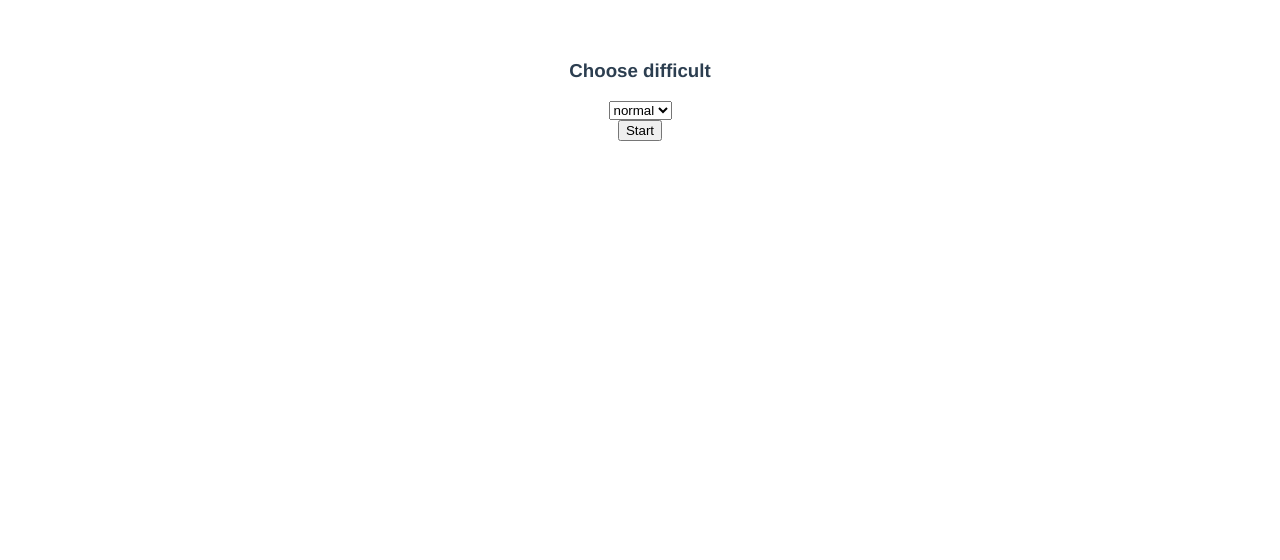
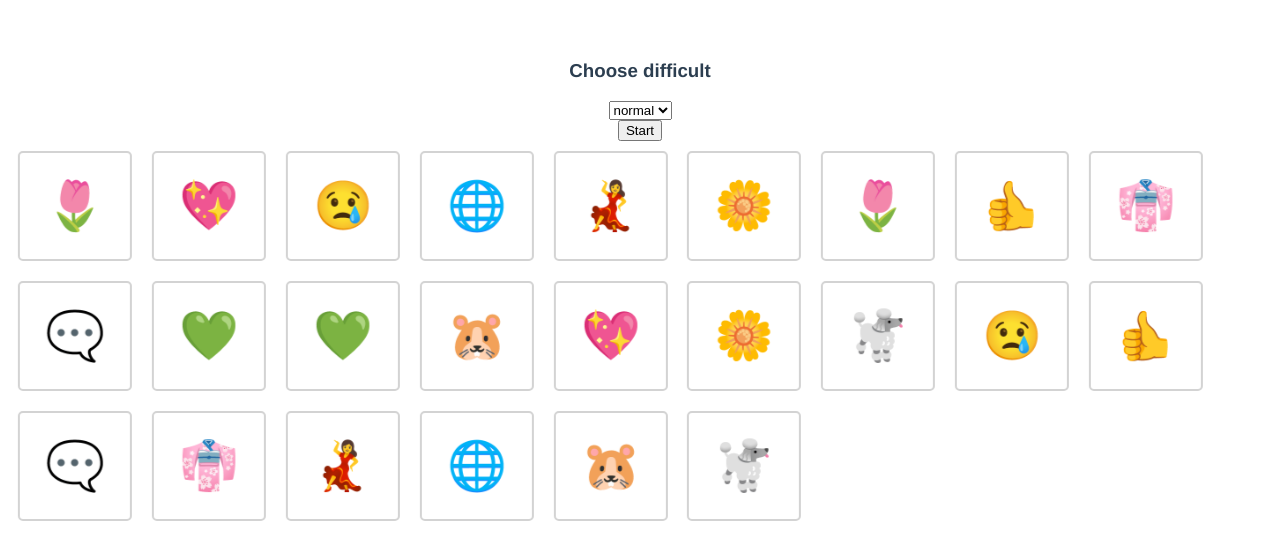
Before and after one commit to gerasimvol/memory-game, a Vue app: page / in a window 1280 px wide. Both pictures are taken after a click on the button "Start". Shown: the top 560 px of the page. Built offline with nearby package versions, Linux system fonts and the light colour scheme.

Commit message:
Add selecting logic

```diff
--- a/src/App.vue
+++ b/src/App.vue
@@ -12,11 +12,20 @@
           </option>
         </select>
       </div>
-      <button @click="generateCards()">
+      <button @click="startNewGame()">
         Start
       </button>
     </section>
-    <section class="cards"></section>
+    <section class="cards" v-if="allCards">
+      <card
+        :class="{'card_opened': card.open}"
+        v-for="(card, i) in allCards"
+        :key="`card-${i}`"
+        :card="card"
+        :id="i"
+        @selected="onCardSelected($event)"
+      />
+    </section>
   </div>
 </template>
 
@@ -25,6 +34,7 @@ import Card from './components/Card'
 import getRandomEmoji from './utils/generateRandomEmoji'
 import double from './utils/doubleArray'
 import shuffle from './utils/shuffleArray'
+import addId from './utils/addId'
 
 export default {
   name: 'App',
@@ -35,11 +45,13 @@ export default {
     return {
       difficultOptions: ['easy', 'normal', 'hard', 'insane'],
       difficult: 'normal',
-      allCards: []
+      allCards: null,
+      selectedCards: []
     }
   },
   methods: {
-    generateCards () {
+    startNewGame () {
+      this.selectedCards = []
       this.allCards = shuffle(double(this.generateUniqueCardsArray()))
     },
     generateUniqueCardsArray () {
@@ -58,7 +70,6 @@ export default {
 
       for (let i = 0; i < amountOfUniqueCards; i++) {
         const card = {
-          id: i,
           value: generateUniqueEmoji(uniqueCards),
           selected: false
         }
@@ -76,12 +87,34 @@ export default {
         case 'hard': return basicAmount * 4
         case 'insane': return basicAmount * 6
       }
+    },
+    onCardSelected (selectedCard) {
+      this.allCards[selectedCard.id].selected = true
+
+      if (this.selectedCards.length < 2) {
+        this.selectedCards.push(selectedCard)
+      }
+
+      if (this.selectedCards.length === 2) {
+        if (this.selectedCards[0].card.value === this.selectedCards[1].card.value) {
+          console.log('PAIR')
+          this.selectedCards = []
+          if (this.allCards.every(card => card.selected)) {
+            console.log('GG')
+          }
+        } else {
+          this.selectedCards.forEach(card => {
+            this.allCards[card.id].selected = false
+          })
+          this.selectedCards = []
+        }
+      }
     }
   }
 }
 </script>
 
-<style>
+<style lang="scss" scoped>
   #app {
     font-family: 'Avenir', Helvetica, Arial, sans-serif;
     -webkit-font-smoothing: antialiased;
@@ -90,4 +123,16 @@ export default {
     color: #2c3e50;
     margin-top: 60px;
   }
+
+  .cards {
+    display: flex;
+    max-width: 100vw;
+    flex-wrap: wrap;
+  }
+
+  .card {
+    &_opened {
+      transform: rotateY(-180deg);
+    }
+  }
 </style>
--- a/src/components/Card.vue
+++ b/src/components/Card.vue
@@ -1,5 +1,15 @@
 <template>
-  <div class="card">
+  <div
+    class="card"
+    @click="selectCard"
+  >
+    <div class="card_front">
+      <div class="card__icon">
+        {{ card.value }}
+      </div>
+    </div>
+
+    <div class="card_back"></div>
   </div>
 </template>
 
@@ -8,9 +18,46 @@ export default {
   name: 'Card',
   data () {
     return {}
+  },
+  props: {
+    card: {
+      type: Object,
+      required: true
+    },
+    id: {
+      type: Number,
+      required: true
+    }
+  },
+  methods: {
+    selectCard () {
+      if(this.card.selected) return
+      this.$emit('selected', {
+        card: this.card,
+        id: this.id
+      })
+    }
   }
 }
 </script>
 
 <style lang="scss" scoped>
+  .card {
+    box-sizing: border-box;
+    border: 2px solid lightgray;
+    border-radius: 5px;
+    margin: 10px;
+    padding: 25px;
+    cursor: pointer;
+    transition: all 0.5s;
+    transform: rotateY(180deg);
+
+    &_back {
+      background: burlywood;
+    }
+
+    &__icon {
+      font-size: 3rem;
+    }
+  }
 </style>
--- /dev/null
+++ b/src/utils/addId.js
@@ -0,0 +1,6 @@
+export default function addId(a) {
+  return a.map((item, i) => {
+    item.id = i
+    return item
+  })
+}
--- a/src/utils/doubleArray.js
+++ b/src/utils/doubleArray.js
@@ -1,3 +1,4 @@
 export default function double(a) {
-  return a.concat(a)
+  const aCopy = a.map(item => Object.assign({}, item))
+  return a.concat(aCopy)
 }
```
Lines whose indentation alone changed are shown as unchanged.
